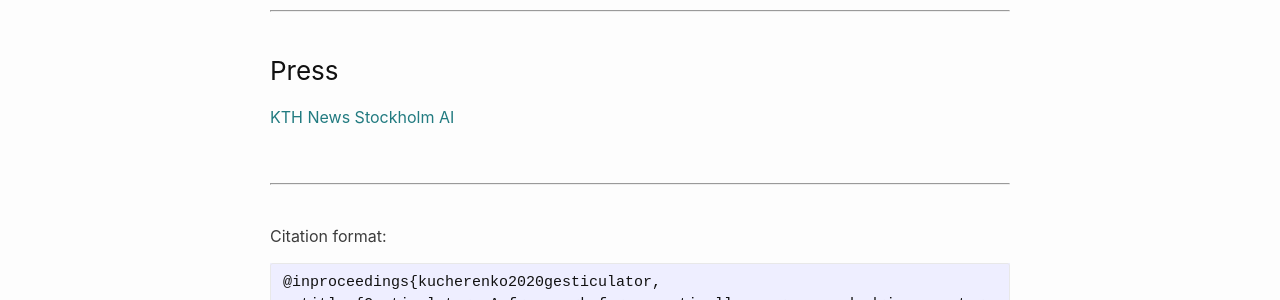
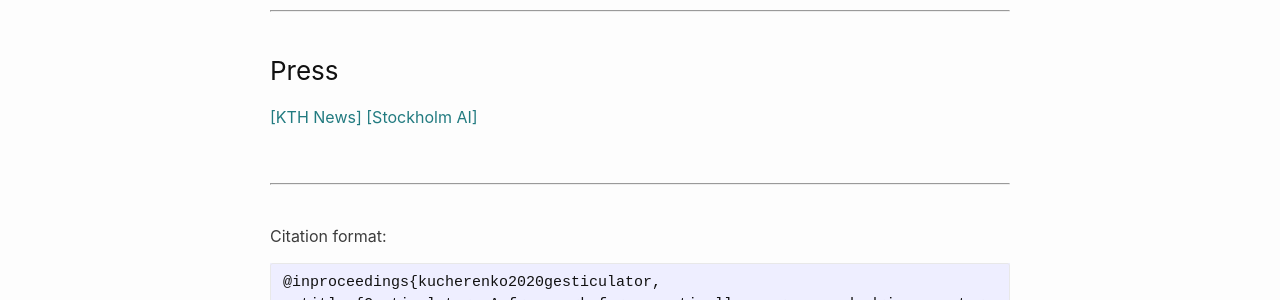
Before and after one commit to Svito-zar/Svito-zar.github.io, a Jekyll site: the page built from _posts/2020-08-03-Gesticulator.md, in a window 1280 px wide and 900 px high, scrolled down 2574 px. Shown: the part 201-501 px from the top of the window. Built offline with Jekyll 4.4.1, drawn with Linux system fonts in a browser that asks for light colours.

Commit message:
Small update

```diff
--- a/_posts/2020-08-03-Gesticulator.md
+++ b/_posts/2020-08-03-Gesticulator.md
@@ -72,7 +72,7 @@ During speech, people spontaneously gesticulate, which plays a key role in conve
 &nbsp;
 
 ### Press
-[KTH News](https://intra.kth.se/en/eecs/aktuellt-pa-eecs/nyheter/grattis-till-vinsten-av-best-paper-awards-1.1027836)   [Stockholm AI](https://mailchi.mp/stockholm/ai-sweekly-14)
+[\[KTH News\]](https://intra.kth.se/en/eecs/aktuellt-pa-eecs/nyheter/grattis-till-vinsten-av-best-paper-awards-1.1027836)   [\[Stockholm AI\]](https://mailchi.mp/stockholm/ai-sweekly-14)
 
 &nbsp;
 
```
